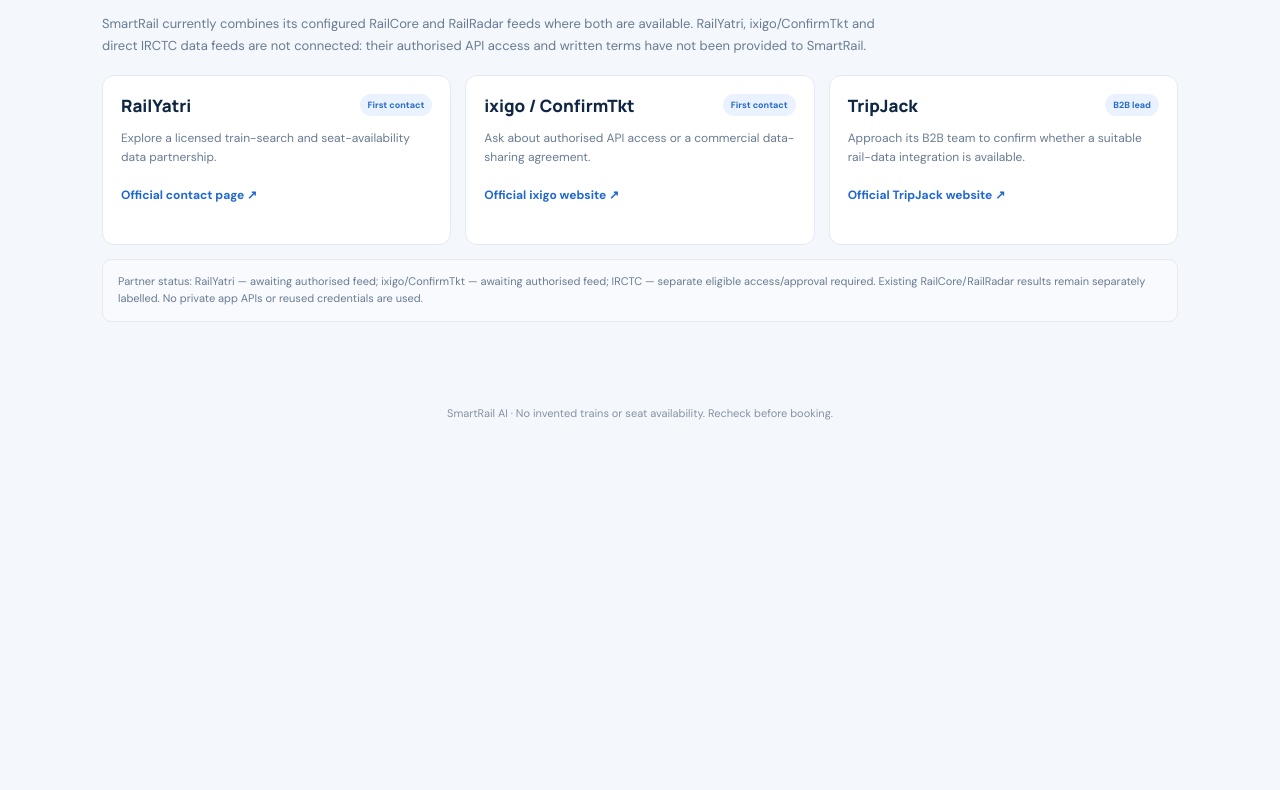
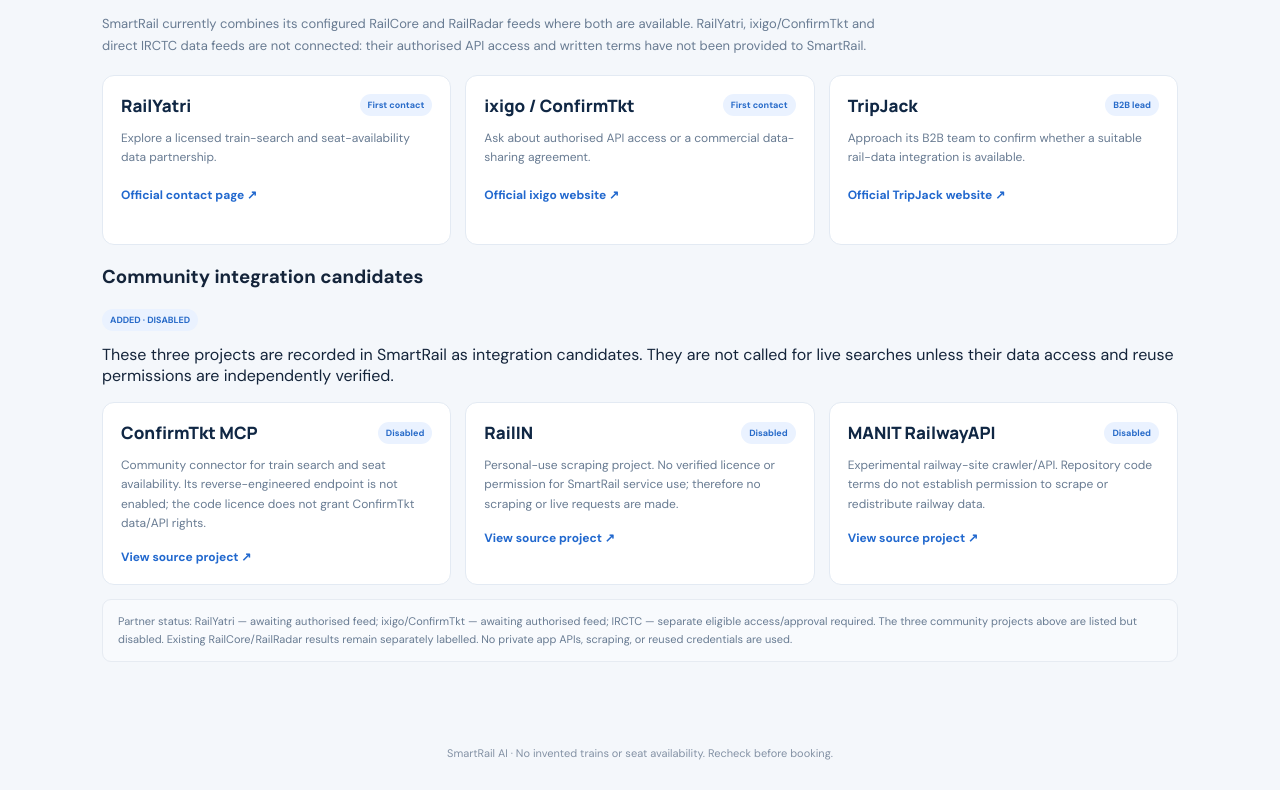
Before and after one commit to shahvrushabh646-wq/smartrail-ai, a React (Vite) app: page / in a window 1280 px wide. Shown: the part 939-1729 px from the top of the page. Before the commit the page ends 1389 px from the top, so only its background shows below. Built offline with nearby package versions, Linux system fonts and the light colour scheme; no server answers.

Commit message:
List three community rail data candidates as disabled integrations

```diff
--- a/src/main.jsx
+++ b/src/main.jsx
@@ -175,7 +175,31 @@ function App() {
             <a href="https://www.tripjack.com/" target="_blank" rel="noreferrer">Official TripJack website ↗</a>
           </article>
         </div>
-        <div className="partner-disclaimer">Partner status: RailYatri — awaiting authorised feed; ixigo/ConfirmTkt — awaiting authorised feed; IRCTC — separate eligible access/approval required. Existing RailCore/RailRadar results remain separately labelled. No private app APIs or reused credentials are used.</div>
+        <div className="community-sources">
+          <div className="community-heading">
+            <h3>Community integration candidates</h3>
+            <span className="partner-tag">ADDED · DISABLED</span>
+          </div>
+          <p className="community-intro">These three projects are recorded in SmartRail as integration candidates. They are not called for live searches unless their data access and reuse permissions are independently verified.</p>
+          <div className="partner-grid">
+            <article className="partner-card">
+              <div className="partner-top"><h3>ConfirmTkt MCP</h3><span className="partner-tag">Disabled</span></div>
+              <p>Community connector for train search and seat availability. Its reverse-engineered endpoint is not enabled; the code licence does not grant ConfirmTkt data/API rights.</p>
+              <a href="https://github.com/uditya-kumar/confirmtkt-mcp" target="_blank" rel="noreferrer">View source project ↗</a>
+            </article>
+            <article className="partner-card">
+              <div className="partner-top"><h3>RailIN</h3><span className="partner-tag">Disabled</span></div>
+              <p>Personal-use scraping project. No verified licence or permission for SmartRail service use; therefore no scraping or live requests are made.</p>
+              <a href="https://github.com/ash2shukla/RailIN" target="_blank" rel="noreferrer">View source project ↗</a>
+            </article>
+            <article className="partner-card">
+              <div className="partner-top"><h3>MANIT RailwayAPI</h3><span className="partner-tag">Disabled</span></div>
+              <p>Experimental railway-site crawler/API. Repository code terms do not establish permission to scrape or redistribute railway data.</p>
+              <a href="https://github.com/MANIT-Bhopal/RailwayAPI" target="_blank" rel="noreferrer">View source project ↗</a>
+            </article>
+          </div>
+        </div>
+        <div className="partner-disclaimer">Partner status: RailYatri — awaiting authorised feed; ixigo/ConfirmTkt — awaiting authorised feed; IRCTC — separate eligible access/approval required. The three community projects above are listed but disabled. Existing RailCore/RailRadar results remain separately labelled. No private app APIs, scraping, or reused credentials are used.</div>
       </section>
       <footer>SmartRail AI · No invented trains or seat availability. Recheck before booking.</footer>
     </main>
```
